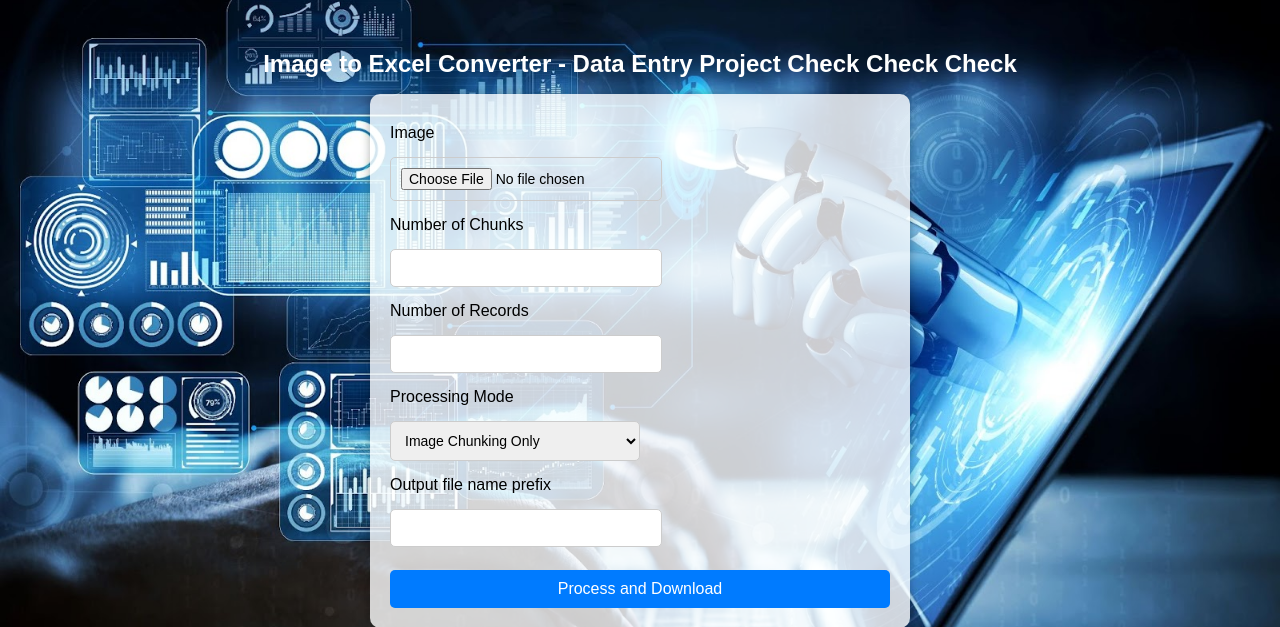
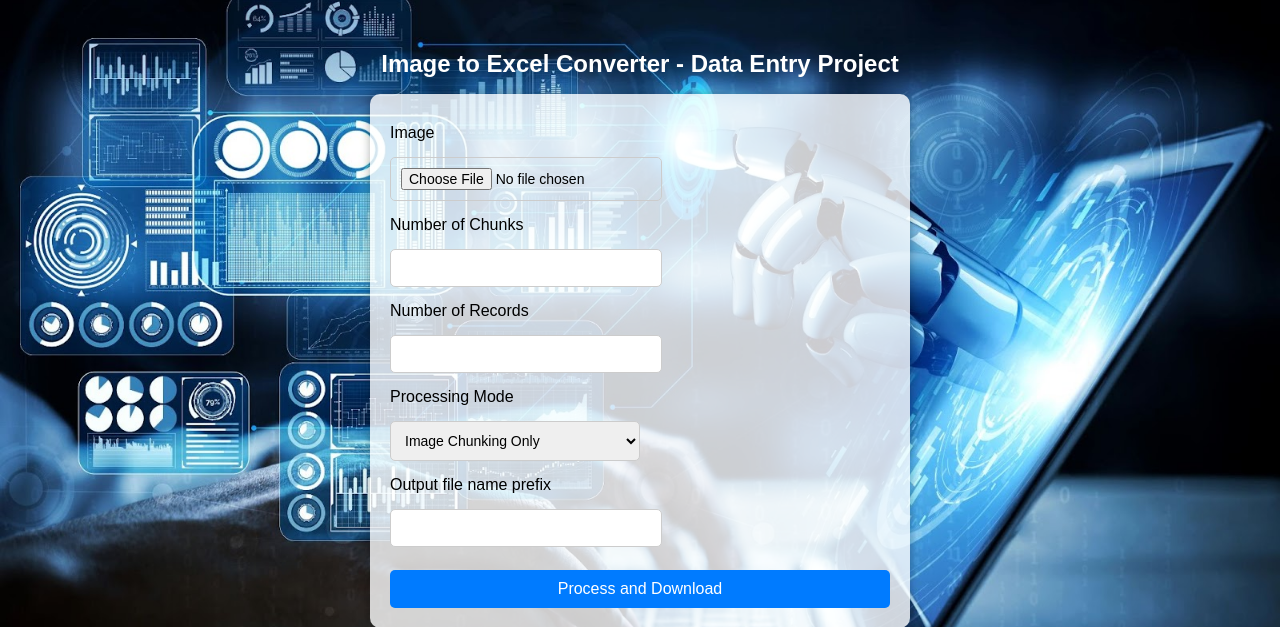
Before and after one commit to teja275/vfly_dataentry, a Flask app: page / in a window 1280 px wide. Shown: the top 627 px of the page. Run offline with Flask 3, Linux system fonts and the light colour scheme.

Commit message:
Reverting all previous commits

```diff
--- a/templates/upload_form.html
+++ b/templates/upload_form.html
@@ -68,7 +68,7 @@
     </style>
 </head>
 <body>
-<h1>Image to Excel Converter - Data Entry Project Check Check Check</h1>
+<h1>Image to Excel Converter - Data Entry Project</h1>
 
 <form method="POST" action="/" enctype="multipart/form-data">
     <!-- Field 1: Image -->
```
